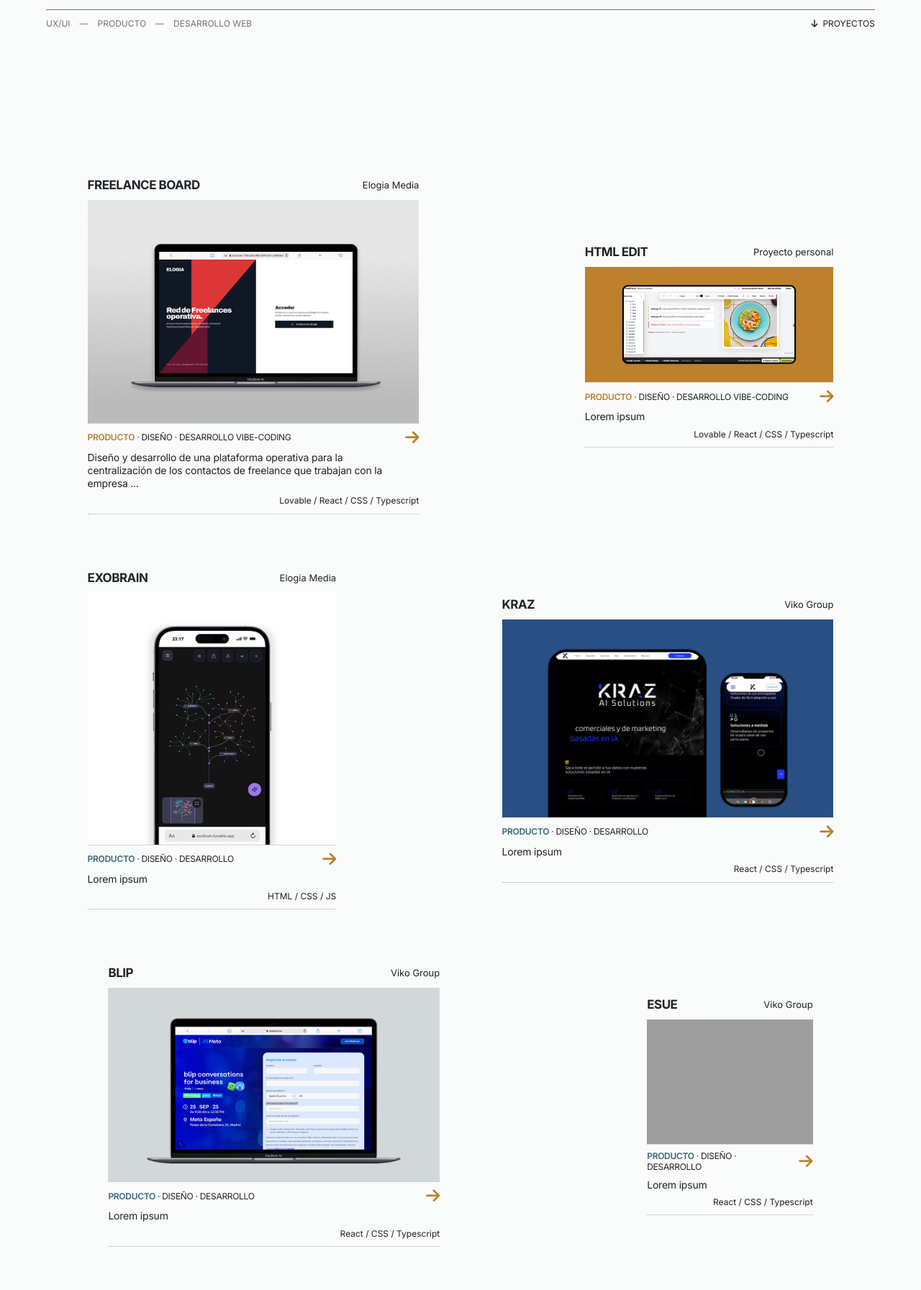
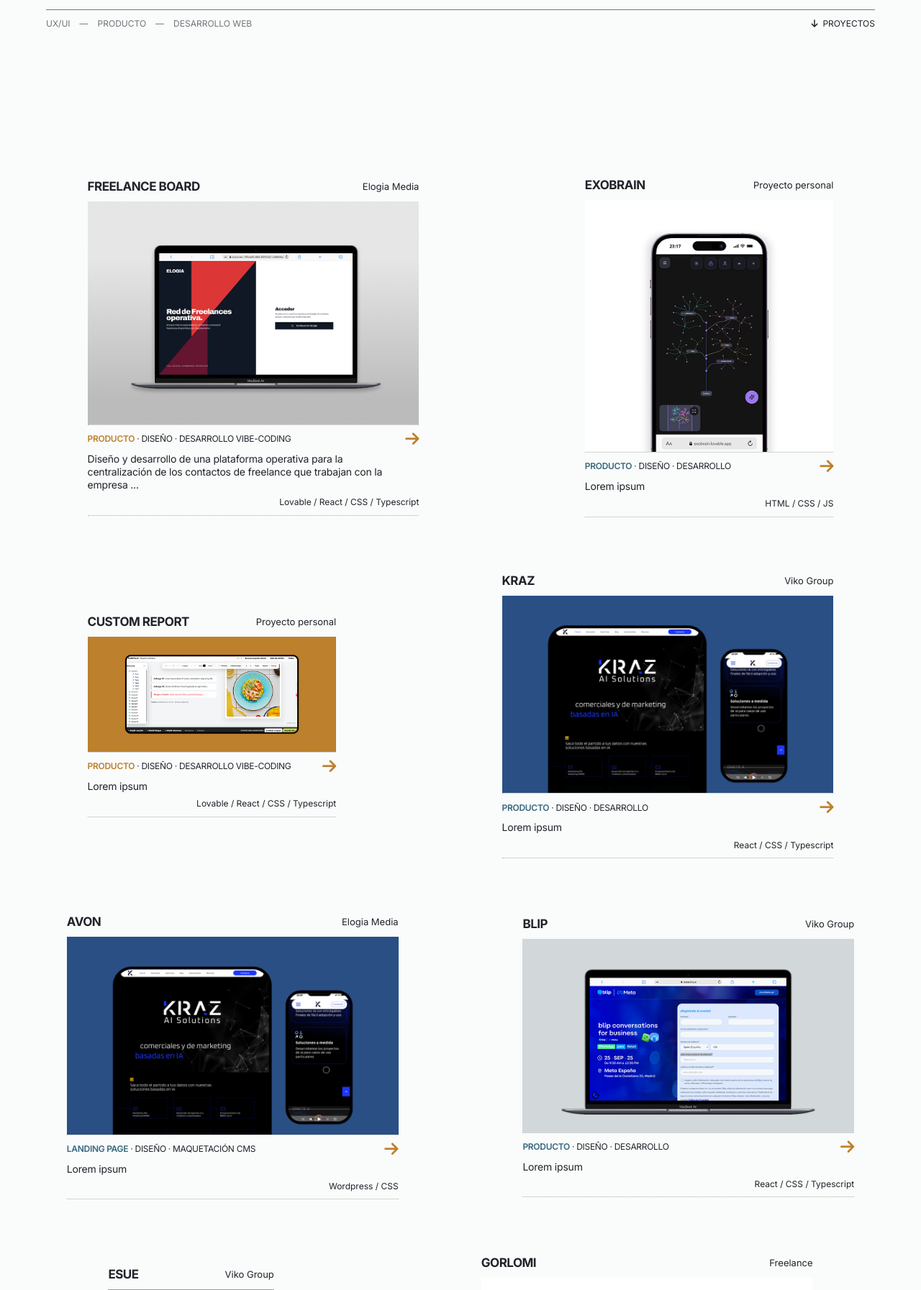
Before and after one commit to XeilaVP/Xeila-Villar_Works, a PHP site: page /web.php in a window 1280 px wide. Shown: the part 347-2140 px from the top of the page at 72% size. Run offline with PHP 8.4, Linux system fonts and the light colour scheme; some libraries are stand-ins or nearby versions; grey boxes are pictures that could not be loaded.

Commit message:
proyectos

```diff
--- a/web.php
+++ b/web.php
@@ -57,7 +57,7 @@ require __DIR__ . "/includes/head.php";
             <!-- GRID DE PROYECTOS -->
             <section id="proyectos-web" class="web-proyectos flex m-jcsb m-aic">
 
-                <!-- PROYECTO 01 FREELANCE BOARD -->
+                <!-- PROYECTO FREELANCE BOARD -->
                 <article class="web-proyecto t-40">
 
                     <div class="web-proyecto-cabecera flex m-jcsb m-aic">
@@ -94,11 +94,46 @@ require __DIR__ . "/includes/head.php";
                     </div>
                 </article>
 
-                <!-- PROYECTO 02 REPO -->
+                <!-- PROYECTO EXOBRAIN-->
                 <article class="web-proyecto t-30">
 
                     <div class="web-proyecto-cabecera flex m-jcsb m-aic">
-                        <h2>HTML EDIT</h2>
+                        <h2>EXOBRAIN</h2>
+                        <span>Proyecto personal</span>
+                    </div>
+
+                    <a href="#" class="web-proyecto-imagen" aria-label="Ver Custom Report">
+                        <img src="imagenes/web/producto/exobrain.png" alt="Custom Report">
+                    </a>
+
+                    <div class="web-proyecto-info">
+
+                        <div class="web-proyecto-etiquetas flex m-jcsb m-aic">
+                            <p>
+                                <b class="accent-blue">PRODUCTO</b>
+                                · DISEÑO · DESARROLLO
+                            </p>
+                            <a href="#" aria-label="Ver Custom Report">
+                                <i class="fa-solid fa-arrow-right"></i>
+                            </a>
+                        </div>
+
+                        <p class="web-proyecto-descripcion">
+                            Lorem ipsum
+                        </p>
+
+                        <p class="web-proyecto-tecnologias">
+                            HTML / CSS / JS
+                        </p>
+
+                    </div>
+                </article>
+
+                <!-- PROYECTO REPORT -->
+                <article class="web-proyecto t-30">
+
+                    <div class="web-proyecto-cabecera flex m-jcsb m-aic">
+                        <h2>CUSTOM REPORT</h2>
                         <span>Proyecto personal</span>
                     </div>
 
@@ -129,44 +164,7 @@ require __DIR__ . "/includes/head.php";
                     </div>
                 </article>
 
-
-                <!-- PROYECTO 03 EXOBRAIN-->
-                <article class="web-proyecto t-30">
-
-                    <div class="web-proyecto-cabecera flex m-jcsb m-aic">
-                        <h2>EXOBRAIN</h2>
-                        <span>Elogia Media</span>
-                    </div>
-
-                    <a href="#" class="web-proyecto-imagen" aria-label="Ver Custom Report">
-                        <img src="imagenes/web/producto/exobrain.png" alt="Custom Report">
-                    </a>
-
-                    <div class="web-proyecto-info">
-
-                        <div class="web-proyecto-etiquetas flex m-jcsb m-aic">
-                            <p>
-                                <b class="accent-blue">PRODUCTO</b>
-                                · DISEÑO · DESARROLLO
-                            </p>
-                            <a href="#" aria-label="Ver Custom Report">
-                                <i class="fa-solid fa-arrow-right"></i>
-                            </a>
-                        </div>
-
-                        <p class="web-proyecto-descripcion">
-                            Lorem ipsum
-                        </p>
-
-                        <p class="web-proyecto-tecnologias">
-                            HTML / CSS / JS
-                        </p>
-
-                    </div>
-                </article>
-
-
-                <!-- PROYECTO 04 -->
+                <!-- PROYECTO KRAZ -->
                 <article class="web-proyecto t-40">
 
                     <div class="web-proyecto-cabecera flex m-jcsb m-aic">
@@ -201,7 +199,42 @@ require __DIR__ . "/includes/head.php";
                     </div>
                 </article>
 
-                <!-- PROYECTO 05 -->
+                <!-- PROYECTO AVON -->
+                <article class="web-proyecto t-40">
+
+                    <div class="web-proyecto-cabecera flex m-jcsb m-aic">
+                        <h2>AVON</h2>
+                        <span>Elogia Media</span>
+                    </div>
+
+                    <a href="#" class="web-proyecto-imagen" aria-label="Ver Kraz">
+                        <img src="imagenes/web/kraz/mockup-kraz.png" alt="Kraz">
+                    </a>
+
+                    <div class="web-proyecto-info">
+
+                        <div class="web-proyecto-etiquetas flex m-jcsb m-aic">
+                            <p>
+                                <b class="accent-blue">LANDING PAGE</b>
+                                · DISEÑO · MAQUETACIÓN CMS
+                            </p>
+                            <a href="#" aria-label="Ver Kraz">
+                                <i class="fa-solid fa-arrow-right"></i>
+                            </a>
+                        </div>
+
+                        <p class="web-proyecto-descripcion">
+                            Lorem ipsum
+                        </p>
+
+                        <p class="web-proyecto-tecnologias">
+                            Wordpress / CSS
+                        </p>
+
+                    </div>
+                </article>
+
+                <!-- PROYECTO blip -->
                 <article class="web-proyecto t-40">
 
                     <div class="web-proyecto-cabecera flex m-jcsb m-aic">
@@ -236,7 +269,7 @@ require __DIR__ . "/includes/head.php";
                     </div>
                 </article>
 
-                <!-- PROYECTO 06 -->
+                <!-- PROYECTO esue -->
                 <article class="web-proyecto t-20">
 
                     <div class="web-proyecto-cabecera flex m-jcsb m-aic">
@@ -271,7 +304,7 @@ require __DIR__ . "/includes/head.php";
                     </div>
                 </article>
 
-                <!-- PROYECTO 07 -->
+                <!-- PROYECTO gorlomi -->
                 <article class="web-proyecto t-40">
 
                     <div class="web-proyecto-cabecera flex m-jcsb m-aic">
@@ -306,7 +339,42 @@ require __DIR__ . "/includes/head.php";
                     </div>
                 </article>
 
-                <!-- PROYECTO 08 -->
+                <!-- PROYECTO plantillas -->
+                <article class="web-proyecto t-30">
+
+                    <div class="web-proyecto-cabecera flex m-jcsb m-aic">
+                        <h2>FOTOGRAFIA</h2>
+                        <span>Freelance</span>
+                    </div>
+
+                    <a href="#" class="web-proyecto-imagen" aria-label="Ver Kraz">
+                        <img src="imagenes/web/fotografia/fotografia-mockup.png" alt="Kraz">
+                    </a>
+
+                    <div class="web-proyecto-info">
+
+                        <div class="web-proyecto-etiquetas flex m-jcsb m-aic">
+                            <p>
+                                <b class="accent-blue">PRODUCTO</b>
+                                · DISEÑO · DESARROLLO
+                            </p>
+                            <a href="#" aria-label="Ver Kraz">
+                                <i class="fa-solid fa-arrow-right"></i>
+                            </a>
+                        </div>
+
+                        <p class="web-proyecto-descripcion">
+                            Lorem ipsum
+                        </p>
+
+                        <p class="web-proyecto-tecnologias">
+                            React / CSS / Typescript
+                        </p>
+
+                    </div>
+                </article>
+
+                <!-- PROYECTO esue2 -->
                 <article class="web-proyecto t-30">
 
                     <div class="web-proyecto-cabecera flex m-jcsb m-aic">
```
